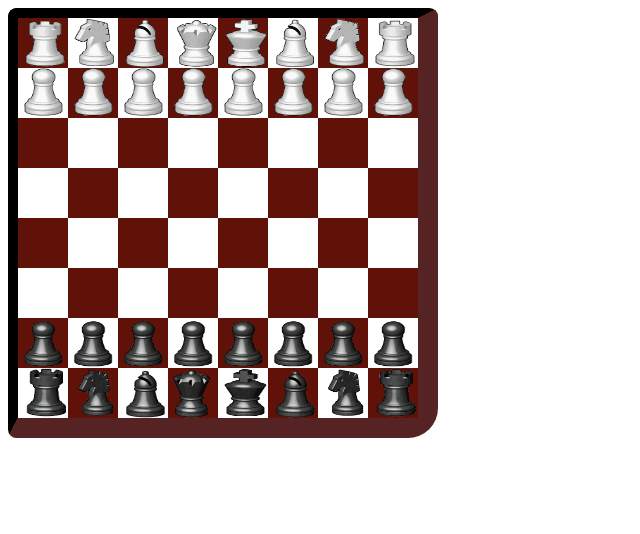
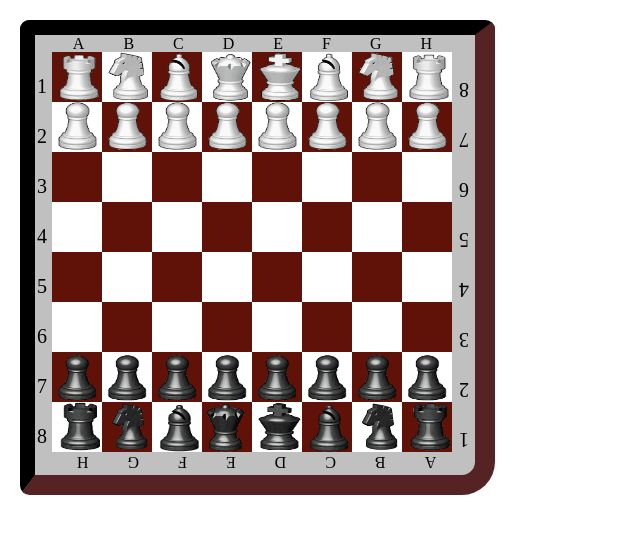
Before and after one commit to MorFix4/Lab3, a plain HTML site: page Лр3 Кривенков/index.html in a window 1280 px wide. Shown: the whole page, without its empty margins (0-640 px from the left). Drawn offline with Linux system fonts and the light colour scheme.

Commit message:
Add files via upload

```diff
--- a/Лр3 Кривенков/index.html
+++ b/Лр3 Кривенков/index.html
@@ -2,7 +2,15 @@
 <html>
     <link rel="stylesheet" href="style.css">
 <body>
+    <div class="text">
+        <div class="left_nums"><p>1</p><p>2</p><p>3</p><p>4</p><p>5</p><p>6</p><p>7</p><p>8</p></div>
+        <div class="up_letters"><span>A</span> <span>B</span>    <span>C</span>   <span>D</span> <span>E</span> <span>F</span>   <span>G</span>  <span>H</span></div>
+        <div class="right_nums"><p>1</p><p>2</p><p>3</p><p>4</p><p>5</p><p>6</p><p>7</p><p>8</p></div>
+        <div class="low_letters"><span>A</span> <span>B</span>    <span>C</span>   <span>D</span> <span>E</span> <span>F</span>   <span>G</span>  <span>H</span></div>
+    </div>
+
     <div id="chess">
+
             <div><img src="figures/14.png" align="right" height="50" width="45"></div><div><img src="figures/15.png" align="right" height="50" width="45"></div><div><img src="figures/16.png" align="right" height="50" width="45"></div><div><img src="figures/17.png" align="right" height="50" width="45"></div><div><img src="figures/18.png" align="right" height="50" width="45"></div><div><img src="figures/16.png" align="right" height="50" width="45"></div><div><img src="figures/15.png" align="right" height="50" width="45"></div><div><img src="figures/14.png" align="right" height="50" width="45"></div>
             <div><img src="figures/13.png" align="right" height="50" width="45"></div><div><img src="figures/13.png" align="right" height="50" width="45"></div><div><img src="figures/13.png" align="right" height="50" width="45"></div><div><img src="figures/13.png" align="right" height="50" width="45"></div><div><img src="figures/13.png" align="right" height="50" width="45"></div><div><img src="figures/13.png" align="right" height="50" width="45"></div><div><img src="figures/13.png" align="right" height="50" width="45"></div><div><img src="figures/13.png" align="right" height="50" width="45"></div>
             <div></div><div></div><div></div><div></div><div></div><div></div><div></div><div></div>
--- a/Лр3 Кривенков/style.css
+++ b/Лр3 Кривенков/style.css
@@ -1,18 +1,68 @@
 #chess{
-    width:400px;
-    height:400px;
-    border: 10px solid rgb(0, 0, 0);
-    border-bottom:20px solid rgb(85, 35, 35);
-    border-right: 20px solid rgb(85, 35, 35);
-    border-radius: 2%;
-    border-bottom-right-radius: 7%;
+    width:420px;
+    height:420px;
+    padding: 20px 20px 20px 20px;
+    top: 32px;
+    left: 32px;
+    position: absolute;
    }
    #chess div{
     width:50px;
     height:50px;
     float:left;
    }
-#chess div{background: #fff}
+.text{
+   background: silver;
+   width: 440px;
+   height: 440px;
+   position: absolute;
+   top: 20px;
+   left: 20px;
+   border: 15px solid rgb(0, 0, 0);
+   border-bottom:20px solid rgb(85, 35, 35);
+   border-right: 20px solid rgb(85, 35, 35);
+   border-radius: 2%;
+   border-bottom-right-radius: 7%;
+}
+.right_nums{
+   margin-right: 6px;
+   font-size: 20px;
+   float: right;
+   transform: rotate(180deg);
+}
+.right_nums p{
+   padding-bottom: 5px;
+   padding-top: 2px;
+}
+.up_letters{
+   text-align: center;
+   margin-left: 30px;
+}
+.up_letters span{
+   margin-right: 35px;
+}
+.low_letters{
+   text-align: center;
+   margin-top: 400px;
+   margin-right: 20px;
+   transform: rotate(180deg);
+}
+.low_letters span{
+   margin-right: 35px;
+}
+.left_nums{
+   margin-top: 20px;
+   margin-left: 2px;
+   font-size: 20px;
+   float: left;
+}
+.left_nums p{
+   padding-bottom: 7px;
+}
+#chess div{
+   background: #fff;
+   position: relative;
+}
 #chess div:nth-child(1), #chess div:nth-child(3), #chess div:nth-child(5), #chess div:nth-child(7),
 #chess div:nth-child(10), #chess div:nth-child(12), #chess div:nth-child(14), #chess div:nth-child(16),
 #chess div:nth-child(17), #chess div:nth-child(19), #chess div:nth-child(21), #chess div:nth-child(23),
```
Lines whose indentation alone changed are shown as unchanged.
